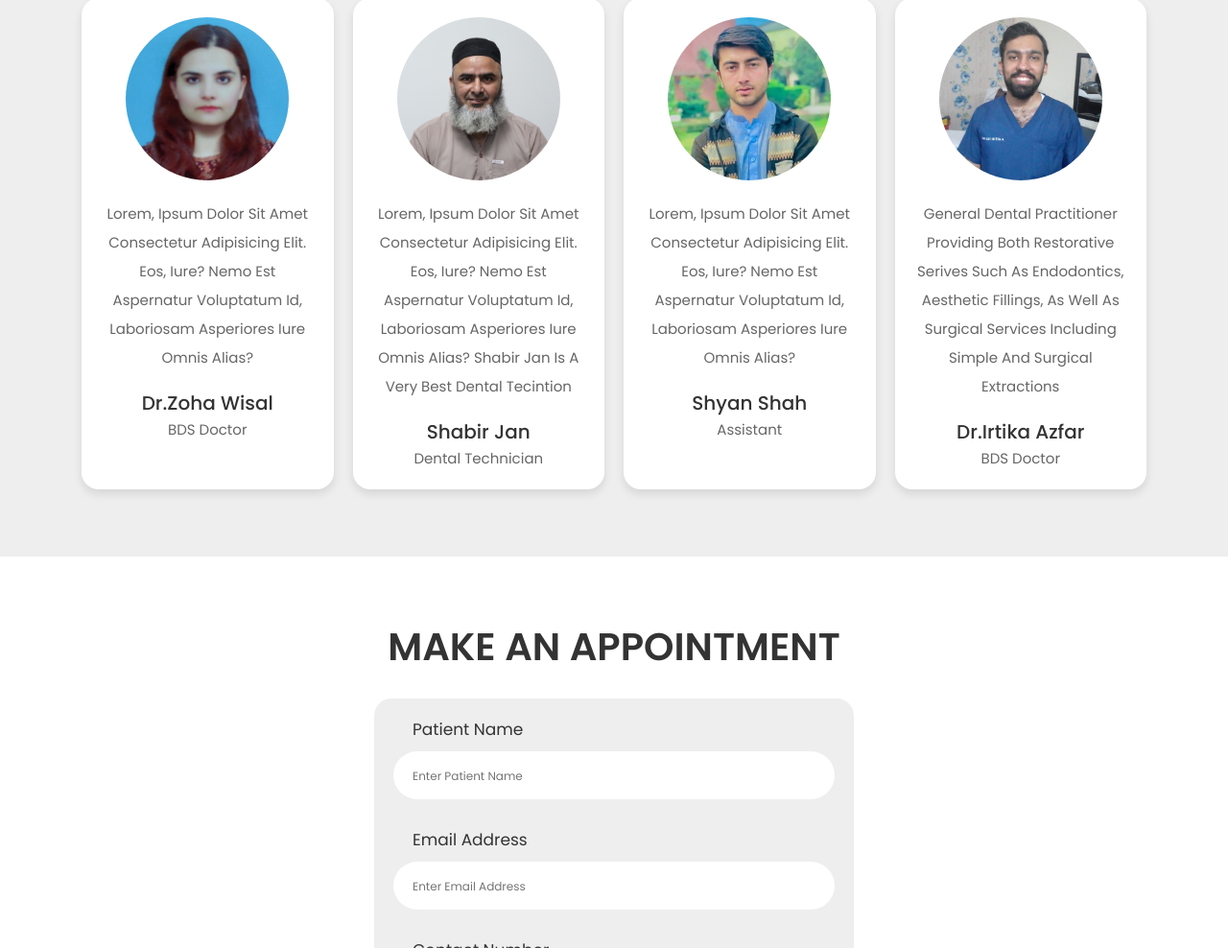
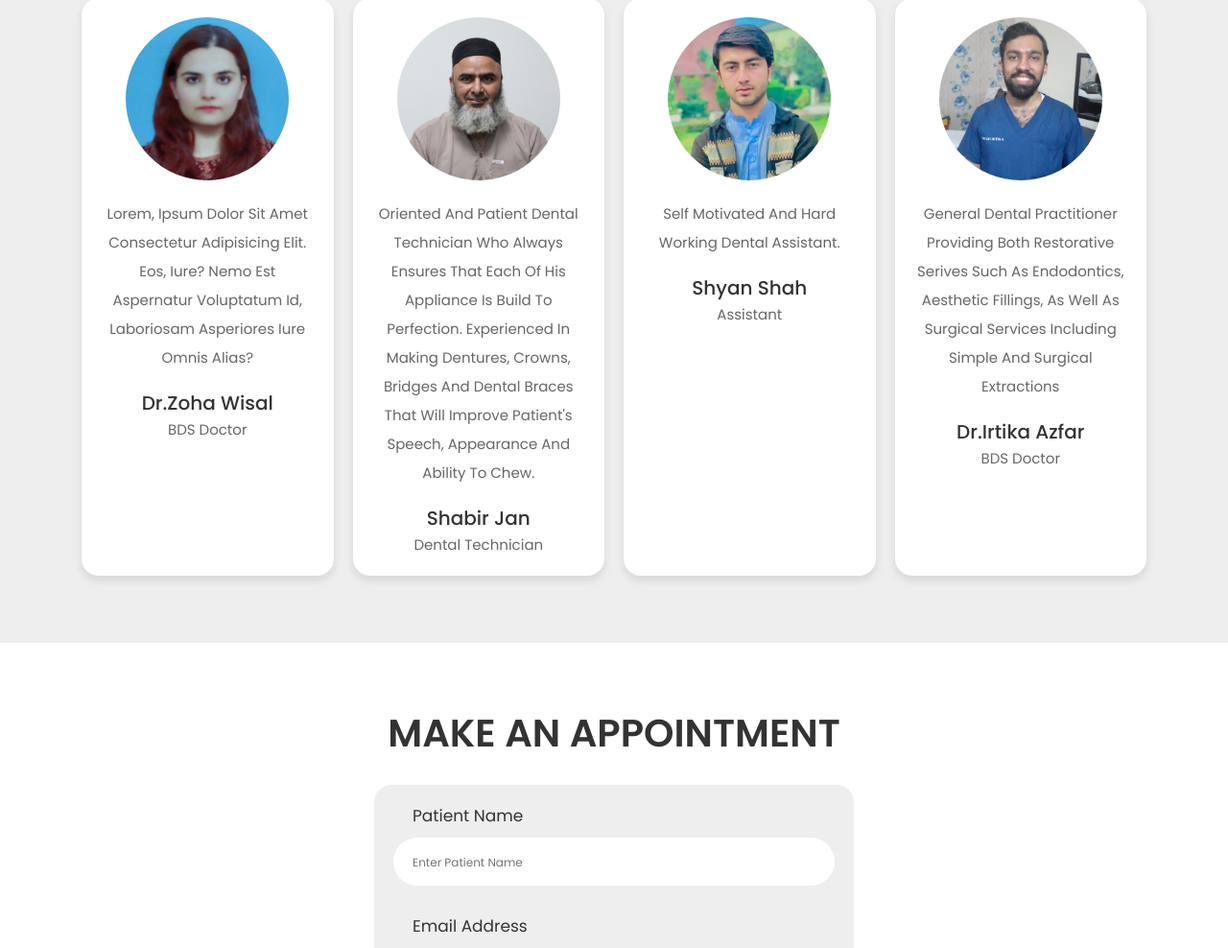
Before and after one commit to ngscripts/clinic-website, a website: page app/index.html in a window 1280 px wide. Shown: the part 3268-4256 px from the top of the page at 96% size. Drawn offline with nearby package versions, Linux system fonts and the light colour scheme.

Commit message:
change paragraph

```diff
--- a/app/index.html
+++ b/app/index.html
@@ -234,10 +234,10 @@
         <div class="box">
           <img src="images/shabir-jan.jpg" alt="" />
           <p>
-            Lorem, ipsum dolor sit amet consectetur adipisicing elit. Eos, iure?
-            Nemo est aspernatur voluptatum id, laboriosam asperiores iure omnis
-            alias?
-            shabir jan is a very best dental tecintion
+            Oriented and patient dental technician who always ensures that each of his appliance
+            is build to perfection.
+            Experienced in making dentures, crowns, bridges and dental braces that will improve patient's speech,
+            appearance and ability to chew.
           </p>
           <h3>Shabir Jan</h3>
           <span>Dental Technician</span>
@@ -246,9 +246,7 @@
         <div class="box">
             <img alt="" src="images/shayan.jpg"/>
             <p>
-                Lorem, ipsum dolor sit amet consectetur adipisicing elit. Eos, iure?
-                Nemo est aspernatur voluptatum id, laboriosam asperiores iure omnis
-                alias?
+                Self motivated and hard working dental assistant.
             </p>
             <h3>Shyan Shah</h3>
             <span>Assistant</span>
```
